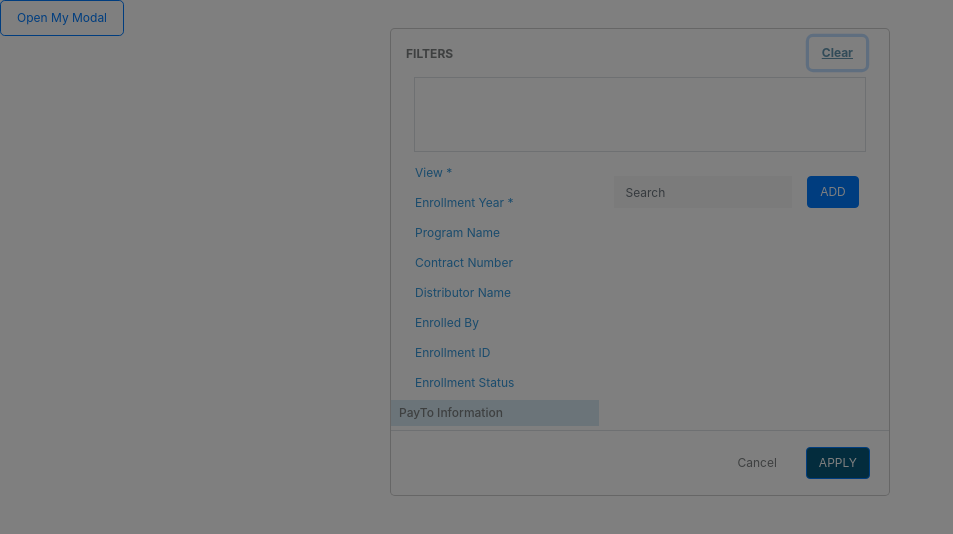
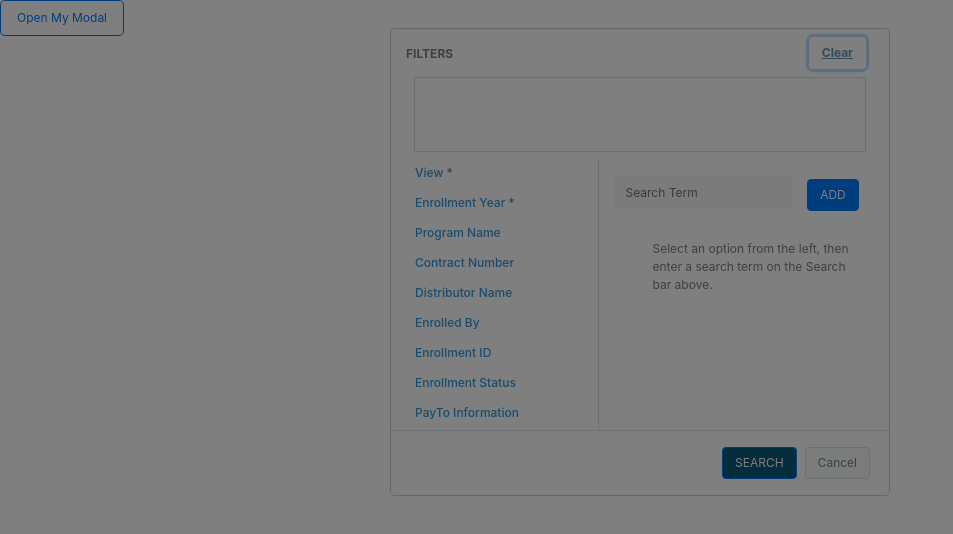
Before and after one commit to ppsinghgit/angular-custom-filters, an Angular app: page / in a window 1280 px wide. Both pictures are taken after a click on the button "Open My Modal". Shown: the top 534 px of the page, without its empty margins (0-953 px from the left). Built offline with nearby package versions, Linux system fonts and the light colour scheme.

Commit message:
3 files modified

```diff
--- a/src/app/filter-modal/filter-modal.component.css
+++ b/src/app/filter-modal/filter-modal.component.css
@@ -14,14 +14,15 @@ p {
   border: 0;
 }
 .sectionHeading {
-  background-color: rgba(214, 233, 243, 0.961);
-  font-weight: 500;
+  color: #3498db;
+  font-weight: 500 !important;
 }
 .sectionItem {
   color: #3498db;
+  font-weight: 500 !important;
 }
 .selectedSection {
-  background-color: white;
+  background-color: lightgray;
 }
 
 div {
--- a/src/app/filter-modal/filter-modal.component.html
+++ b/src/app/filter-modal/filter-modal.component.html
@@ -65,7 +65,7 @@
           <div class="col-12 col-md-12">
             <div class="row">
               <!-- left panel -->
-              <div class="col-5 col-md-5">
+              <div class="col-5 col-md-5 border-right">
                 <div class="row">
                   <div
                     class="col-12 col-md-12 p-1 pl-4 mb-1 text-left sectionItem"
@@ -170,16 +170,17 @@
                   </div>
 
                   <!-- heading Payto-->
+
                   <div
-                    class="col-md-12 p-1 pl-2 mb-1 text-left sectionHeading"
+                    class="col-12 col-md-12 p-1 pl-4 mb-1 text-left sectionItem"
                     (click)="expansion_payto = !expansion_payto"
                   >
                     PayTo Information
                   </div>
-                  <ng-container *ngIf="expansion_payto">
+                  <div class="row pl-4" *ngIf="expansion_payto">
                     <!-- payto name -->
                     <div
-                      class="col-md-12 ml-4 p-1 pl-4 mb-1 text-left sectionItem"
+                      class="col-md-12 p-1 pl-4 mb-1 text-left sectionItem"
                       (click)="changeSelection('payToName')"
                       [ngClass]="
                         selectedSection === 'payToName'
@@ -201,7 +202,7 @@
 
                     <!-- payto name -->
                     <div
-                      class="col-md-12 ml-4 p-1 pl-4 mb-1 text-left sectionItem"
+                      class="col-md-12 p-1 pl-4 mb-1 text-left sectionItem"
                       (click)="changeSelection('payToAddress')"
                       [ngClass]="
                         selectedSection === 'payToAddress'
@@ -223,7 +224,7 @@
 
                     <!-- payto city -->
                     <div
-                      class="col-md-12 ml-4 p-1 pl-4 mb-1 text-left sectionItem"
+                      class="col-md-12 p-1 pl-4 mb-1 text-left sectionItem"
                       (click)="changeSelection('payToCity')"
                       [ngClass]="
                         selectedSection === 'payToCity'
@@ -245,7 +246,7 @@
 
                     <!-- payto State -->
                     <div
-                      class="col-md-12 ml-4 p-1 pl-4 mb-1 text-left sectionItem"
+                      class="col-md-12 p-1 pl-4 mb-1 text-left sectionItem"
                       (click)="changeSelection('payToState')"
                       [ngClass]="
                         selectedSection === 'payToState'
@@ -267,7 +268,7 @@
 
                     <!-- payto zip -->
                     <div
-                      class="col-md-12 ml-4 p-1 pl-4 mb-1 text-left sectionItem"
+                      class="col-md-12 p-1 pl-4 mb-1 text-left sectionItem"
                       (click)="changeSelection('payToZip')"
                       [ngClass]="
                         selectedSection === 'payToZip'
@@ -286,7 +287,7 @@
                         >{{ filtersCount.PayToZip }}</span
                       >
                     </div>
-                  </ng-container>
+                  </div>
                   <!-- heading location-->
 
                   <!--
@@ -422,25 +423,35 @@
               </div>
               <div class="col-7 col-md-7">
                 <div class="row mt-3">
-                  <div class="col-md-8 mt-0 mb-0 mr-0 pt-0 pb-0 pr-0">
+                  <div class="col-8 mt-0 mb-0 mr-0 pt-0 pb-0 pr-0">
                     <input
                       type="text"
                       class="mb-2 form-control"
                       [(ngModel)]="addText"
-                      placeholder="Search"
+                      placeholder="Search Term"
                       style="background-color:#f8f8f8; border:0; border-radius:0"
                     />
                   </div>
-                  <div class="col-md-4 mt-0 mb-0 mr-0 pt-0 pb-0 pr-0">
+                  <div class="col-4 mt-0 mb-0 mr-0 pt-0 pb-0 pr-0">
                     <button
                       type="button"
                       class="btn btn-primary"
                       (click)="addFilter()"
+                      style="margin-top:3px;"
                     >
                       ADD
                     </button>
                   </div>
-                  <div class="col-md-12">
+                  <div class="col-md-12 p-4">
+                    <div class="row">
+                      <div class="col-1"></div>
+                      <div class="col-10">
+                        Select an option from the left, then enter a search term
+                        on the Search bar above.
+                      </div>
+                      <div class="col-1"></div>
+                    </div>
+
                     <div class="row">
                       <div class="col-md-12 pr-4">
                         <div class="row" [ngStyle]="getPrimaryDataHeight()">
@@ -503,18 +514,19 @@
           <div class="col-md-12 text-right">
             <button
               type="button"
-              class="btn btn-link mr-2 custom-text-color"
+              class="btn btn-primary text-uppercase"
+              style="background-color: #06597a;"
+              (click)="ApplyFilter()"
+            >
+              Search
+            </button>
+
+            <button
+              type="button"
+              class="btn btn-light ml-2 custom-text-color border"
               (click)="cancel()"
             >
               Cancel
-            </button>
-            <button
-              type="button"
-              class="btn btn-primary ml-2 text-uppercase"
-              style="background-color: #06597a;"
-              (click)="ApplyFilter()"
-            >
-              Apply
             </button>
           </div>
         </div>
--- a/src/app/filter-modal/filter-modal.component.ts
+++ b/src/app/filter-modal/filter-modal.component.ts
@@ -60,6 +60,7 @@ export class FilterModalComponent implements OnInit {
     item.Type = this.selectedSection;
     this.selectedFilters.push(item);
     this.addText = '';
+    this.setFiltersCount();
   }
 
   private setPrimaryData(data: Dropdowndata[]) {
@@ -185,20 +186,7 @@ export class FilterModalComponent implements OnInit {
   }
 
   private setFiltersCount() {
-    this.filtersCount.Region = this.filterModel.Regions.filter(
-      (x) => x.Flag == true
-    ).length;
-    this.filtersCount.Area = this.filterModel.Areas.filter(
-      (x) => x.Flag == true
-    ).length;
-    this.filtersCount.Territory = this.filterModel.Territories.filter(
-      (x) => x.Flag == true
-    ).length;
-
-    this.filtersCount.TotalCount =
-      this.filtersCount.Region +
-      this.filtersCount.Area +
-      this.filtersCount.Territory;
+    this.filtersCount.TotalCount = this.selectedFilters?.length;
   }
 
   public removeSingleFilter(type: string, value: string) {
```
